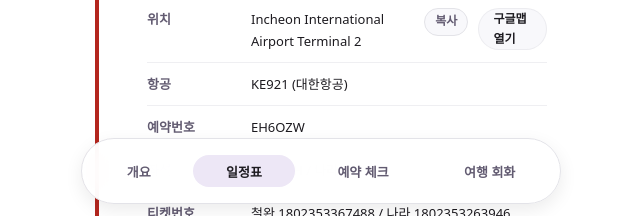
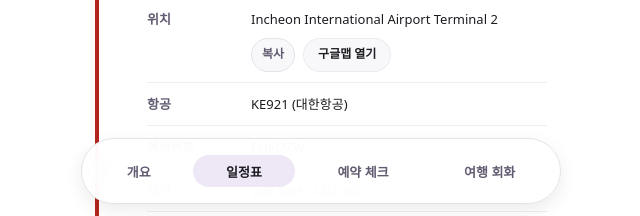
Before and after one commit to wani3000/honeymoon, a plain HTML site: page index.html in a window 1280 px wide. Both pictures are taken after a click on the button "일정표". Shown: the part 584-800 px from the top of the page, without its empty margins (319-959 px from the left). Drawn offline with Linux system fonts and the light colour scheme.

Commit message:
Move location actions below table text

```diff
--- a/index.html
+++ b/index.html
@@ -755,9 +755,21 @@
 
       .location-cell {
         display: flex;
+        flex-direction: column;
         align-items: flex-start;
-        justify-content: space-between;
-        gap: 10px;
+        gap: 8px;
+      }
+
+      .location-cell > span {
+        display: block;
+        width: 100%;
+        word-break: break-word;
+      }
+
+      .location-actions {
+        display: flex;
+        flex-wrap: wrap;
+        gap: 8px;
       }
 
       .copy-button {
@@ -1960,11 +1972,17 @@
       const renderValueCell = (value, copyValue = "", href = "") => {
         const safeValue = escapeHtml(value);
         const safeCopy = escapeHtml(copyValue || value);
+        const actions = [];
+        if (safeCopy) {
+          actions.push(`<button class="copy-button" type="button" data-copy="${safeCopy}">복사</button>`);
+        }
+        if (href) {
+          actions.push(`<a class="action-link map inline" href="${href}" target="_blank" rel="noreferrer">구글맵 열기</a>`);
+        }
         return `
           <div class="location-cell">
             <span>${safeValue}</span>
-            ${safeCopy ? `<button class="copy-button" type="button" data-copy="${safeCopy}">복사</button>` : ""}
-            ${href ? `<a class="action-link map inline" href="${href}" target="_blank" rel="noreferrer">구글맵 열기</a>` : ""}
+            ${actions.length ? `<div class="location-actions">${actions.join("")}</div>` : ""}
           </div>
         `;
       };
```
